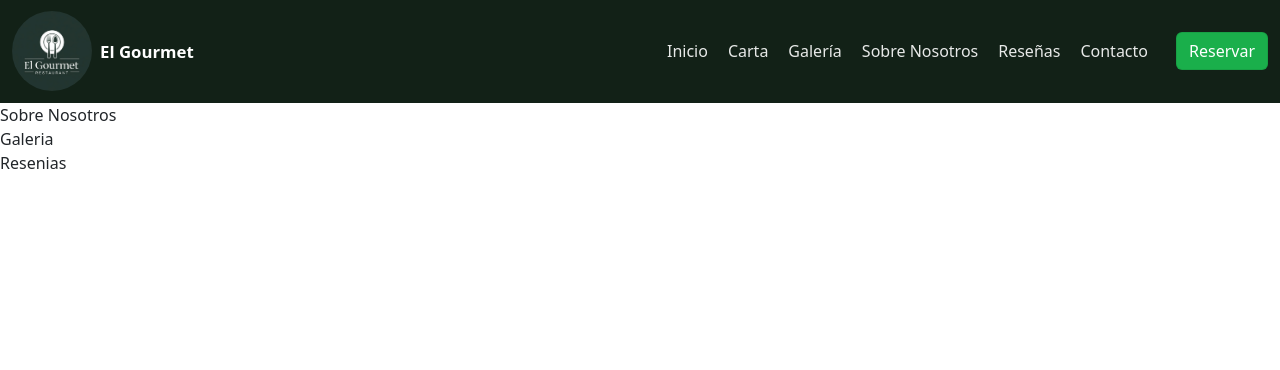
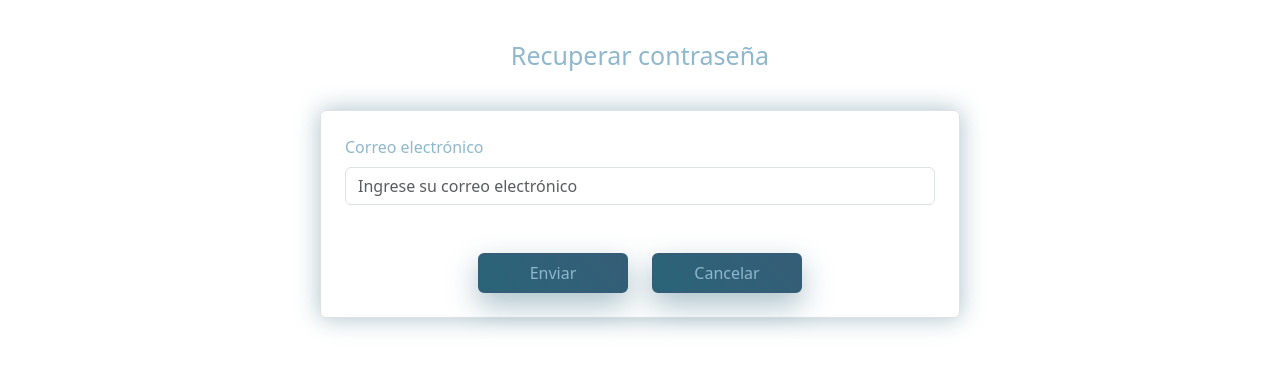
Before and after one commit to Zlauta/Front-P3, a React (Vite) app: page /password in a window 1280 px wide. Before the commit this address led to /. Shown: the top 370 px of the page. Built offline with nearby package versions, Linux system fonts and the light colour scheme.

Commit message:
Se agrega una nueva ruta  y el formulario para recuperar la contraseña de usuarios

```diff
--- /dev/null
+++ b/src/pages/auth/FormNewPass.jsx
@@ -0,0 +1,104 @@
+import React from "react";
+import Button from "react-bootstrap/Button";
+import Form from "react-bootstrap/Form";
+import { useForm } from "react-hook-form";
+import Swal from "sweetalert2";
+import { useNavigate } from "react-router-dom";
+import { obtenerUsuariosDeLocalStorage } from "../../utils/localStorage.users";
+
+const FormNewPass = () => {
+  const {
+    register,
+    handleSubmit,
+    reset,
+    formState: { errors },
+  } = useForm({
+    mode: "onChange",
+    defaultValues: {
+      email: "",
+    },
+  });
+
+  const navigate = useNavigate();
+
+  const handleGoHome = () => {
+    navigate("/");
+  };
+
+  function onSubmit(data) {
+    const usuariosDeLaDb = obtenerUsuariosDeLocalStorage();
+    const usuario = usuariosDeLaDb.find(
+      (usuarioLS) => usuarioLS.email === data.email
+    );
+
+    if (!usuario) {
+      Swal.fire({
+        icon: "question",
+        title: "El usuario no existe...",
+        iconColor: "#042550ff",
+        confirmButtonColor: "#042550ff",
+        cancelButtonColor: "#d33",
+        customClass: {
+          popup: "small-alert",
+        },
+      });
+
+      reset();
+      return;
+    }
+
+    Swal.fire({
+      position: "top-end",
+      icon: "success",
+      title: "El formulario ha sido enviado",
+      showConfirmButton: false,
+      timer: 1500,
+      iconColor: "#042550ff",
+      confirmButtonColor: "#042550ff",
+      cancelButtonColor: "#d33",
+      customClass: {
+        popup: "small-alert",
+      },
+    });
+
+    reset();
+    navigate("/");
+  }
+
+  return (
+
+    <Form onSubmit={handleSubmit(onSubmit)} >
+      <Form.Group className="label mb-3" controlId="formBasicEmail">
+        <Form.Label>Correo electrónico</Form.Label>
+        <Form.Control
+          type="email"
+          placeholder="Ingrese su correo electrónico"
+          isInvalid={errors.email}
+          {...register("email", {
+            required: "El correo electrónico es requerido",
+            pattern: {
+              value: /^[^\s@]+@[^\s@]+\.[^\s@]+$/,
+              message:
+                "El correo electrónico debe tener texto antes de la @ y, después de @, debe tener texto y . seguido de texto",
+            },
+          })}
+        />
+        <Form.Control.Feedback type="invalid">
+          {errors.email?.message}
+        </Form.Control.Feedback>
+      </Form.Group>
+
+      <div className="text-center mt-5">
+        <Button className="forms-boton" type="submit">
+          Enviar
+        </Button>
+
+        <Button className="forms-boton ms-4" onClick={handleGoHome}>
+          Cancelar
+        </Button>
+      </div>
+    </Form>
+  );
+};
+
+export default FormNewPass;
--- /dev/null
+++ b/src/pages/user/NewPassword.jsx
@@ -0,0 +1,19 @@
+import React from "react";
+
+import { Container } from "react-bootstrap";
+import "./login.css";
+//import FormNewPass from "../components/login/FormNewPass";
+import FormNewPass from "../auth/FormNewPass";
+
+const NewPassPage = () => {
+  return (
+    <>
+      <h1 className="titulos-form">Recuperar contraseña </h1>
+      <Container className="custom-form border rounded p-4 w-50 mb-5">
+        <FormNewPass></FormNewPass>
+      </Container>
+    </>
+  );
+};
+
+export default NewPassPage;
--- a/src/routes/PublicRoute.jsx
+++ b/src/routes/PublicRoute.jsx
@@ -9,6 +9,7 @@ import Home from "../pages/user/Home";
 
 import Login from "../pages/user/Login";
 import Register from "../pages/user/Register";
+import NewPassword from "../pages/user/NewPassword";
 
 const PublicRoute = () => {
   return (
@@ -21,6 +22,7 @@ const PublicRoute = () => {
 
       <Route path="/login" element={<Login />} />
       <Route path="/register" element={<Register />} />
+      <Route path="/password" element={<NewPassword />} />
 
       <Route path="*" element={<Navigate to="/" replace />} />
     </Routes>
```
